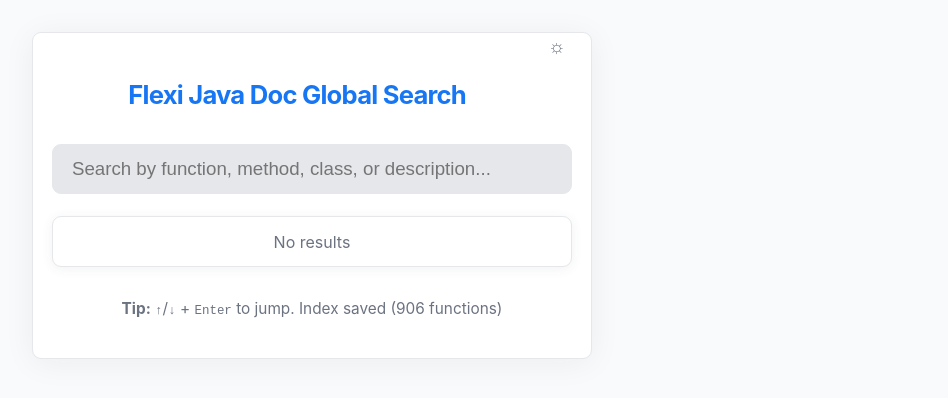
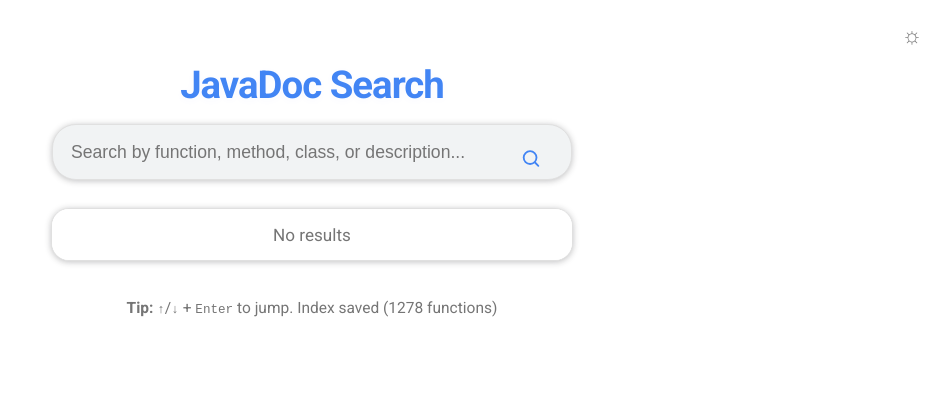
Before and after one commit to akibkhone/FlexiJavaDoc, a plain HTML site: page function-search.html in a window 1280 px wide. Shown: the whole page, without its empty margins (328-1276 px from the left). Drawn offline with nearby package versions, Linux system fonts and the light colour scheme; no server answers; files whose address does not match are found by name.

Commit message:
Add advanced JavaDoc fuzzy function search page v2

```diff
--- a/function-search.html
+++ b/function-search.html
@@ -2,190 +2,263 @@
 <html lang="en">
 <head>
   <meta charset="UTF-8">
-  <title>Flexi Java Doc Global Search</title>
+  <title>JavaDoc Function Search</title>
   <meta name="viewport" content="width=device-width,initial-scale=1">
+  <!-- Google Fonts for modern look -->
+  <link href="https://fonts.googleapis.com/css2?family=Roboto:wght@400;500;700&display=swap" rel="stylesheet">
   <style>
     :root {
-      --bg: #f9fafb;
-      --fg: #15171a;
-      --fg-subtle: #6b7280;
-      --hl: #e5e7eb;
-      --hl-selected: #e8eefb;
-      --primary: #1676f3;
-      --input-bg: #fff;
-      --border: #e5e7eb;
-      --radius: 9px;
-      --highlight: #fcf46a;
-      --highlight-fg: #252600;
+      --bg: #fff;
+      --fg: #212121;
+      --fg-subtle: #757575;
+      --primary: #4285f4;
+      --input-bg: #f1f3f4;
+      --border: #e0e0e0;
+      --result-bg: #fff;
+      --result-hover: #f8fafc;
+      --result-selected: #e3edfa;
+      --shadow: 0 1px 6px rgba(32,33,36,0.28);
+      --radius: 24px;
+      --highlight: #feefc3;
+      --highlight-fg: #3c4043;
+      --max-width: 600px;
+      --search-height: 56px;
+      --transition: all .18s cubic-bezier(.4,0,.2,1);
     }
+
     body {
-      font-family: 'Inter', system-ui, sans-serif;
       background: var(--bg);
       color: var(--fg);
-      margin: 0; padding: 0;
+      font-family: 'Roboto', Arial, sans-serif;
+      margin: 0;
+      padding: 0;
       min-height: 100vh;
       transition: background .2s, color .2s;
+      display: flex;
+      flex-direction: column;
+      align-items: center;
     }
+
     .container {
-      max-width: 560px;
-      margin: 4vh auto;
-      padding: 2.5em 1.2em;
+      width: 100%;
+      max-width: var(--max-width);
+      margin: 0 auto;
+      padding: 0 12px;
+      display: flex;
+      flex-direction: column;
+      align-items: center;
+    }
+
+    .search-logo {
+      font-size: 2.4rem;
+      font-weight: 700;
+      color: var(--primary);
+      letter-spacing: -1px;
+      text-align: center;
+      margin-top: 8vh;
+      margin-bottom: 18px;
+      font-family: 'Roboto', Arial, sans-serif;
+      user-select: none;
+      line-height: 1.1;
+      text-shadow: 0 2px 8px rgba(60, 100, 255, 0.03);
+    }
+
+    /* Google-like search bar */
+    #search-bar {
+      width: 100%;
+      max-width: 520px;
+      height: var(--search-height);
+      font-size: 1.1rem;
+      padding: 0 52px 0 18px;
+      border-radius: var(--radius);
+      border: 1.5px solid var(--border);
       background: var(--input-bg);
-      border-radius: var(--radius);
-      box-shadow: 0 4px 32px 0 rgba(30,40,60,0.06);
-      border: 1px solid var(--border);
+      color: var(--fg);
+      box-shadow: var(--shadow);
+      outline: none;
+      transition: border-color .14s;
+      margin-bottom: 18px;
       box-sizing: border-box;
     }
-    h1 {
-      font-weight: 700;
-      font-size: 1.6em;
-      text-align: center;
-      margin: .25em 0 1.3em 0;
-      letter-spacing: -.03em;
+    #search-bar:focus {
+      border-color: var(--primary);
+      background: #fff;
+    }
+    .search-icon {
+      position: absolute;
+      right: 30px;
+      top: 50%;
+      transform: translateY(-50%);
       color: var(--primary);
+      font-size: 1.4rem;
+      pointer-events: none;
     }
-    #search-bar {
-      display: block;
+
+    .search-bar-wrap {
+      position: relative;
       width: 100%;
-      font-size: 1.17em;
-      padding: .7em 1em;
-      margin-bottom: 1.2em;
-      border-radius: var(--radius);
+      max-width: 520px;
+      margin-bottom: 10px;
+    }
+
+    /* Results dropdown */
+    .results {
+      width: 100%;
+      max-width: 520px;
+      background: var(--result-bg);
+      border-radius: 18px;
+      box-shadow: var(--shadow);
       border: 1px solid var(--border);
-      outline: none;
-      background: var(--hl);
-      color: var(--fg);
-      box-sizing: border-box;
-      transition: border-color .15s;
+      margin: 0;
+      padding: 0;
+      list-style: none;
+      transition: var(--transition);
+      overflow: hidden;
+      margin-bottom: 8px;
     }
-    #search-bar:focus { border-color: var(--primary); }
-    .results {
-      list-style: none; padding: 0; margin: 0;
-      border-radius: var(--radius);
-      overflow: visible;
-      box-shadow: 0 2px 12px 0 rgba(60,70,90,0.07);
-      background: var(--input-bg);
-      border: 1px solid var(--border);
-      min-width: 0;
-      width: 100%;
-      max-width: 100%;
+    .results li {
+      display: flex;
+      flex-direction: column;
+      padding: 16px 24px 12px 20px;
+      cursor: pointer;
+      border-bottom: 1px solid var(--border);
+      transition: background .12s;
+      background: var(--result-bg);
       word-break: break-word;
       white-space: normal;
-      box-sizing: border-box;
-    }
-    .results li {
-      padding: .77em 1.1em;
-      cursor: pointer;
-      border-bottom: 1px solid var(--border);
-      background: none;
-      transition: background .13s;
-      position: relative;
-      word-break: break-word;
-      white-space: normal;
-      overflow-wrap: anywhere;
+      font-size: 1.07rem;
       max-width: 100%;
       box-sizing: border-box;
-      min-width: 0;
-      display: flex;
-      flex-direction: column;
-      z-index: 1;
     }
     .results li:last-child { border-bottom: none; }
     .results li.selected,
-    .results li:active,
     .results li:hover {
-      background: var(--hl-selected);
-      z-index: 2;
+      background: var(--result-selected);
     }
     .func-title {
-      font-weight: 600;
-      font-size: 1.07em;
+      font-weight: 500;
+      font-size: 1.13em;
       color: var(--fg);
+      margin-bottom: 3px;
+      line-height: 1.3;
       word-break: break-word;
-      white-space: normal;
-      display: block;
-      max-width: 100%;
-      overflow-wrap: anywhere;
     }
     .func-details {
-      font-size: .98em;
+      font-size: .97em;
       color: var(--fg-subtle);
-      margin-top: 2px;
       line-height: 1.5;
+      margin-top: 1px;
+      max-width: 100%;
       word-break: break-word;
-      white-space: normal;
-      max-width: 100%;
-      overflow-wrap: anywhere;
-      display: block;
+      display: flex;
+      flex-wrap: wrap;
+      align-items: center;
+      gap: 8px;
     }
     .func-class {
-      float:right;
-      font-size:.95em;
-      color:var(--fg-subtle);
-      margin-left: 10px;
-      max-width:50%;
-      white-space:nowrap;
-      overflow:hidden;
-      text-overflow:ellipsis;
-      display:inline-block;
-      vertical-align:middle;
+      font-size: .95em;
+      color: var(--primary);
+      margin-left: auto;
+      max-width: 60%;
+      overflow: hidden;
+      text-overflow: ellipsis;
+      white-space: nowrap;
+      font-weight: 400;
+      flex-shrink: 1;
     }
     mark {
       background: var(--highlight);
       color: var(--highlight-fg);
+      border-radius: 3px;
+      font-weight: 500;
       padding: 0 2px;
-      border-radius: 2px;
-      font-weight: 600;
       word-break: break-word;
       white-space: normal;
-      overflow-wrap: anywhere;
     }
-    .progress { width: 100%; height: 7px; background: var(--hl); margin: 1em 0; border-radius: 4px; overflow: hidden;}
-    .progress-bar { background: var(--primary); height: 100%; width: 0%;}
+
+    .progress {
+      width: 100%;
+      max-width: 520px;
+      height: 7px;
+      background: var(--input-bg);
+      margin: 20px 0 10px 0;
+      border-radius: 3px;
+      overflow: hidden;
+      box-shadow: 0 1px 3px rgba(30,40,60,0.04);
+    }
+    .progress-bar { background: var(--primary); height: 100%; width: 0%; }
+
+    .tip, .msg {
+      text-align: center;
+      color: var(--fg-subtle);
+      font-size: .97em;
+      margin-top: 10px;
+      margin-bottom: 0;
+      user-select: none;
+    }
+    .tip {margin-bottom: 36px;}
+    .msg {margin-bottom: 10px;}
+
     .toggle-mode {
-      float: right; cursor: pointer; font-size: 1.21em; margin-top: -2em; margin-bottom: 1.1em; color: var(--fg-subtle);
-      background: none; border: none;
-      outline:none;
-      transition: color .17s;
+      position: fixed;
+      right: 24px;
+      top: 22px;
+      background: none;
+      border: none;
+      font-size: 1.4em;
+      color: var(--fg-subtle);
+      cursor: pointer;
+      z-index: 20;
+      transition: color .18s;
     }
     .toggle-mode:hover { color: var(--primary);}
-    .msg {
-      margin: 2em 0 0 0;
-      text-align: center;
-      color: var(--fg-subtle);
+    /* Responsive Design */
+    @media (max-width: 650px) {
+      .container, .results, #search-bar, .progress {max-width: 98vw;}
+      .search-logo {font-size: 2em;}
+      .results li {padding: 14px 10px 10px 13px;}
+      .func-title {font-size: 1em;}
+      .func-class {font-size: .93em;}
     }
-    .tip {
-      margin-top:2em;text-align:center;font-size:.96em;color:var(--fg-subtle);
-    }
-    @media (max-width: 600px) {
-      .container {padding: .7em;}
-      h1 {font-size: 1.27em;}
-      .func-title, .func-details {font-size: 1em;}
-      .func-class {max-width: 100%;}
+    @media (max-width: 400px) {
+      .func-details {font-size: .92em;}
+      .search-logo {font-size: 1.39em;}
+      .toggle-mode {top: 8px; right: 8px;}
     }
     /* Dark mode */
     .dark {
-      --bg: #191b22;
-      --fg: #e2e4e9;
-      --fg-subtle: #99a0b7;
-      --hl: #23263a;
-      --hl-selected: #26293d;
-      --input-bg: #181b21;
-      --border: #222432;
-      --primary: #4ea5ff;
-      --highlight: #f3b94b;
-      --highlight-fg: #44310b;
+      --bg: #181a1b;
+      --fg: #ecedef;
+      --fg-subtle: #a3a6ab;
+      --primary: #8ab4f8;
+      --input-bg: #222326;
+      --border: #35363a;
+      --result-bg: #232325;
+      --result-hover: #232325;
+      --result-selected: #26384c;
+      --highlight: #2d3b53;
+      --highlight-fg: #fffbe5;
+      --shadow: 0 2px 8px rgba(8,12,40,0.23);
     }
-    .dark mark { background: var(--highlight); color: var(--highlight-fg);}
+    .dark mark { background: var(--highlight); color: var(--highlight-fg); }
   </style>
   <!-- Fuzzy Search: Fuse.js CDN -->
   <script src="https://cdn.jsdelivr.net/npm/fuse.js@6.6.2"></script>
 </head>
 <body>
+  <button class="toggle-mode" id="toggle-mode" title="Toggle dark/light">&#9788;</button>
   <div class="container">
-    <button class="toggle-mode" id="toggle-mode" title="Toggle dark/light">&#9788;</button>
-    <h1>Flexi Java Doc Global Search</h1>
-    <input id="search-bar" type="text" autocomplete="off" spellcheck="false" placeholder="Search by function, method, class, or description...">
+    <div class="search-logo">JavaDoc Search</div>
+    <div class="search-bar-wrap">
+      <input id="search-bar" type="text" autocomplete="off" spellcheck="false"
+        placeholder="Search by function, method, class, or description...">
+      <span class="search-icon" aria-hidden="true">
+        <svg height="22" viewBox="0 0 24 24" width="22" fill="none" xmlns="http://www.w3.org/2000/svg">
+          <circle cx="11" cy="11" r="7" stroke="#4285f4" stroke-width="2"/>
+          <path d="M20 20L16.65 16.65" stroke="#4285f4" stroke-width="2" stroke-linecap="round"/>
+        </svg>
+      </span>
+    </div>
     <div class="progress" id="progress" style="display:none"><div class="progress-bar" id="progress-bar"></div></div>
     <ul class="results" id="results"></ul>
     <div id="msg" class="msg"></div>
@@ -194,9 +267,9 @@
     </div>
   </div>
   <script>
-    // --- Minimalistic Clean AI-powered Fuzzy JavaDoc Search ---
-    const STORAGE_KEY = 'javadoc_func_index_v2';
-    const INDEX_URLS_KEY = 'javadoc_func_index_urls_v2';
+    // --- Google-style JavaDoc Search ---
+    const STORAGE_KEY = 'javadoc_func_index_v3';
+    const INDEX_URLS_KEY = 'javadoc_func_index_urls_v3';
     let index = [], urls = [], results = [], selIdx = -1, fuse = null;
     const $ = id => document.getElementById(id);
 
@@ -262,7 +335,7 @@
       const ul = $('results');
       ul.innerHTML = '';
       results.forEach((res,i)=>{
-        let {title,signature,classname,description,url} = res.item;
+        let {title,signature,classname,url} = res.item;
         // Highlight
         let matches = res.matches||[];
         let hTitle = title, hSig = signature, hClass = classname;
@@ -274,10 +347,9 @@
         let li=document.createElement('li');
         li.className = i===selIdx?'selected':'';
         li.tabIndex = 0;
-        // For class name, use a span with class for ellipsis
         li.innerHTML = `<span class="func-title">${hTitle}</span>
         <div class="func-details">
-          ${hSig || ''}
+          <span>${hSig || ''}</span>
           <span class="func-class">${hClass||''}</span>
         </div>`;
         li.onclick = (e)=>{ e.preventDefault(); window.open(url, "_blank", "noopener"); };
@@ -327,34 +399,38 @@
         let bc = doc.querySelector('.header .subTitle')||doc.querySelector('.header .title')||doc.querySelector('title');
         if(bc) cls = bc.textContent.trim();
         // Description: find <div class="block"> after <pre>
-        let desc = '';
-        let block = pre && pre.nextElementSibling && pre.nextElementSibling.classList.contains('block')
-          ? pre.nextElementSibling : null;
-        if(block) desc = block.textContent.trim();
+        // let desc = '';
+        // let block = pre && pre.nextElementSibling && pre.nextElementSibling.classList.contains('block')
+        //   ? pre.nextElementSibling : null;
+        // if(block) desc = block.textContent.trim();
         // Anchor
         let anchor = h4.getAttribute('id') || h4.previousElementSibling?.getAttribute('name');
         let url = file+(anchor?('#'+anchor):'');
         // Skip class h4
         if(title.match(/^[A-Z][A-Za-z0-9_]*$/)) return;
-        index.push({title, signature, classname:cls, description:desc, url});
+        index.push({title, signature, classname:cls, url});
       });
     }
 
-    // --- Find all HTML files in this directory and subdirs ---
+    // --- Find all HTML files using allclasses-noframe.html for completeness ---
     async function findAllHtmlFiles() {
-      if(window.location.protocol==="file:") {
-        $('msg').innerHTML = "<b>Please use this in a web server (localhost)!</b><br>Local file access cannot enumerate files.";
-        return [];
-      }
-      // Try manifest
+      // Use allclasses-noframe.html to find all class HTML files
       try {
-        let resp = await fetch('index-files/files.json');
-        if(resp.ok) {
-          let arr = await resp.json();
-          return arr.filter(x=>x.endsWith('.html'));
+        let resp = await fetch('allclasses-noframe.html');
+        if (resp.ok) {
+          let html = await resp.text();
+          let parser = new DOMParser();
+          let doc = parser.parseFromString(html, "text/html");
+          let links = [...doc.querySelectorAll('a[href$=".html"]')];
+          let files = Array.from(new Set(links.map(a => a.getAttribute('href'))));
+          // Remove fragment part if present, and resolve paths if necessary
+          files = files.map(f => f.replace(/#.*$/, ''));
+          // Remove duplicates and empty
+          files = files.filter(f => f && f.endsWith('.html'));
+          return files;
         }
-      }catch{}
-      // Guess
+      } catch (e) {}
+      // Fallback: previous guessing logic
       let files = [];
       files.push('index.html');
       for(let i=0;i<100;i++) files.push('index-files/index-'+i+'.html');
```
